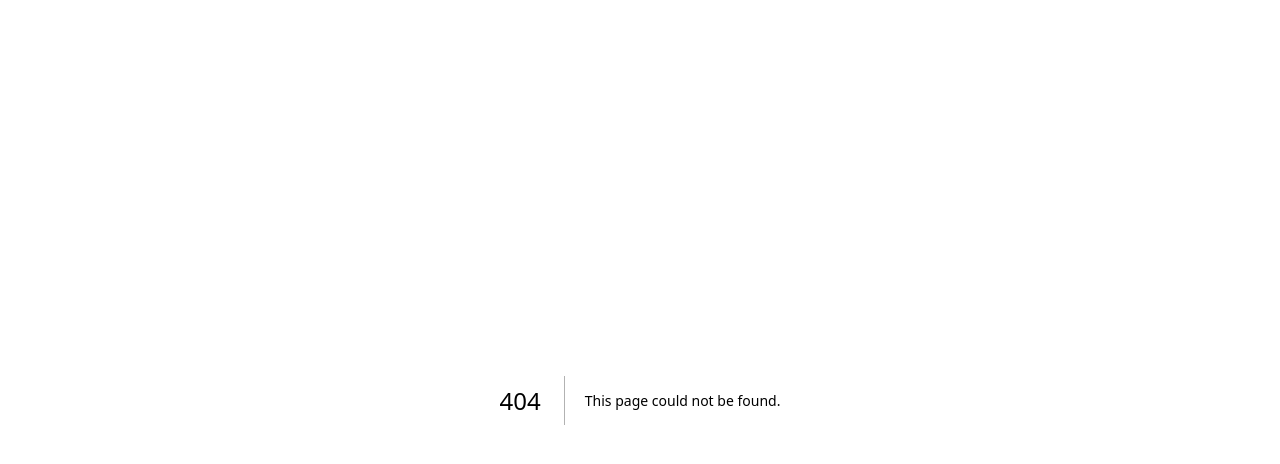
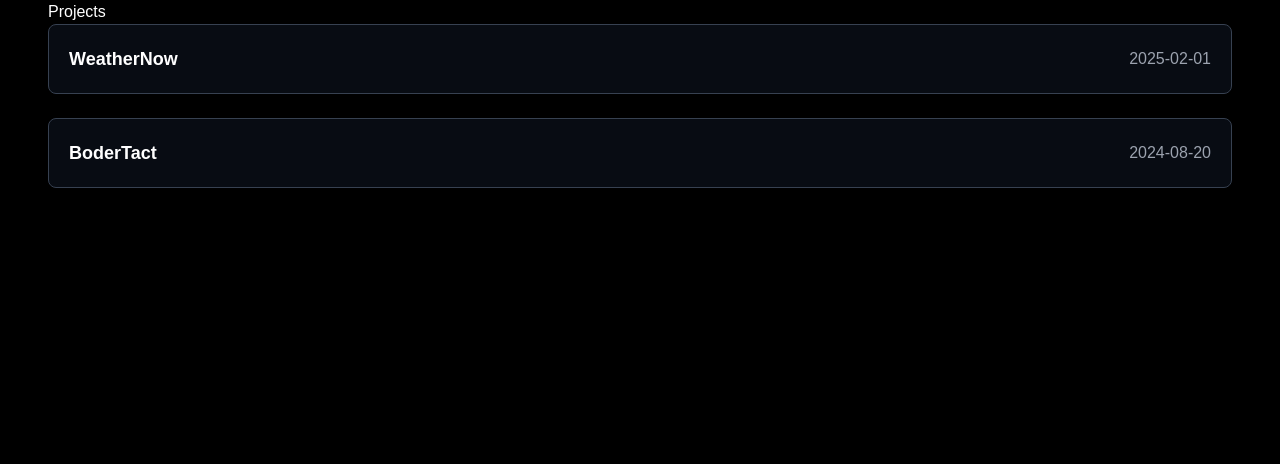
Before and after one commit to kiprutoYG/elkanakipruto, a Next.js app: page /projects in a window 1280 px wide. Before the commit this address had no page. Shown: the top 464 px of the page. Built offline with nearby package versions, Linux system fonts and the light colour scheme.

Commit message:
Created a projects page and added some projects

```diff
--- /dev/null
+++ b/app/projects/layout.tsx
@@ -0,0 +1,7 @@
+export default function ProjectsLayout({ children }: { children: React.ReactNode }) {
+    return (
+      <div className="min-h-screen bg-black text-white">
+        <main className="container mx-auto px-6">{children}</main>
+      </div>
+    );
+  }
--- /dev/null
+++ b/app/projects/page.tsx
@@ -0,0 +1,63 @@
+"use client";
+
+import { useState } from "react";
+import React from "react";
+import {motion} from "framer-motion";
+import Link from "next/link";
+
+
+const projects = [
+    {title: "WeatherNow",
+        date: "2025-02-01",
+        description: "A weather app that shows the current weather in your location",
+        url: "https://weatherapp-self-phi.vercel.app"
+    },
+
+    {title: "BoderTact",
+        date: "2024-08-20",
+        description: "A modern website to showcase the solutions offered by BoderTact in customs",
+        url: "https://bodertact.vercel.app"
+    },
+]
+
+export default function Projects() {
+    const [openIndex, setisOpenIndex] = useState<number | null>(null);
+
+    return (
+        <div className="max-w-7xl mx-auto px-6">
+            <h1>Projects</h1>
+            <div className="space-y-6">
+                {projects.map((project,index) => (
+                    <motion.div
+                        key={index}
+                        className="p-5 border border-gray-700 rounded-lg bg-gray-900/50 cursor-pointer hover:bg-slate-700 transition-all"
+                        onClick={() => setisOpenIndex(openIndex === index? null: index)}
+                        initial={{ opacity: 0, y: 10 }}
+                        animate={{ opacity: 1, y: 0 }}
+                        whileHover={{ scale: 1.02 }}
+                    >
+                    <div className="flex justify-between items-center">
+                        <h2 className="text-lg font-semibold">{project.title}</h2>
+                        <span className="text-gray-400">{project.date}</span>
+                    </div>
+                    {openIndex === index && (
+                        <motion.div
+                            initial={{ opacity: 0, height: 0 }}
+                            animate={{ opacity: 1, height: "auto" }}
+                            transition={{ duration: 0.3 }}
+                            className="mt-4 text-gray-300"
+                        >
+                        <p>{project.description}</p>
+                        <Link
+                        href={project.url}
+                        target="_blank"
+                        className="text-indigo-300 hover:text-indigo-200"
+                        >Explore project →</Link>
+                        </motion.div>
+                    )}
+
+                    </motion.div>))}
+            </div>
+        </div>
+    )
+}
--- a/package.json
+++ b/package.json
@@ -9,6 +9,7 @@
     "lint": "next lint"
   },
   "dependencies": {
+    "framer-motion": "^12.4.10",
     "next": "15.1.6",
     "react": "^19.0.0",
     "react-dom": "^19.0.0",
```
Also changed, not shown: 1 other file (tests, documents, lock files or other folders).
